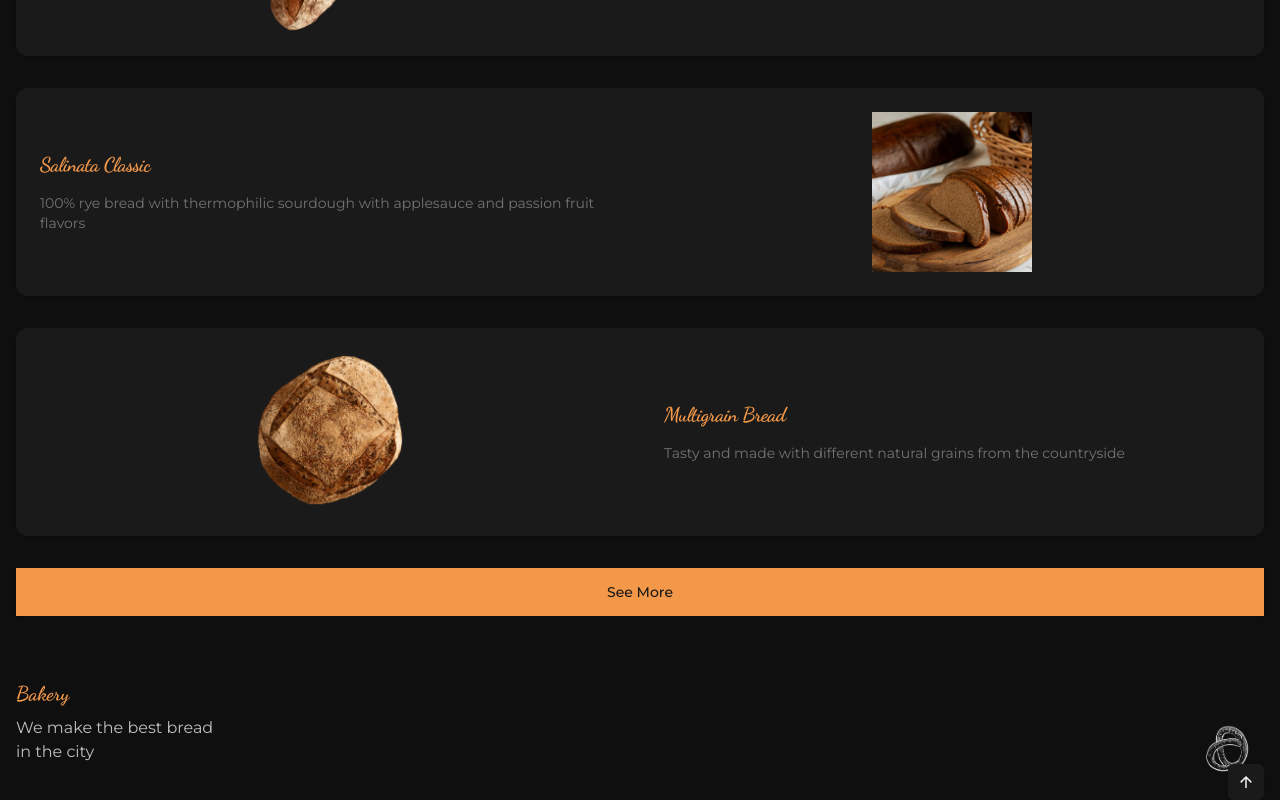
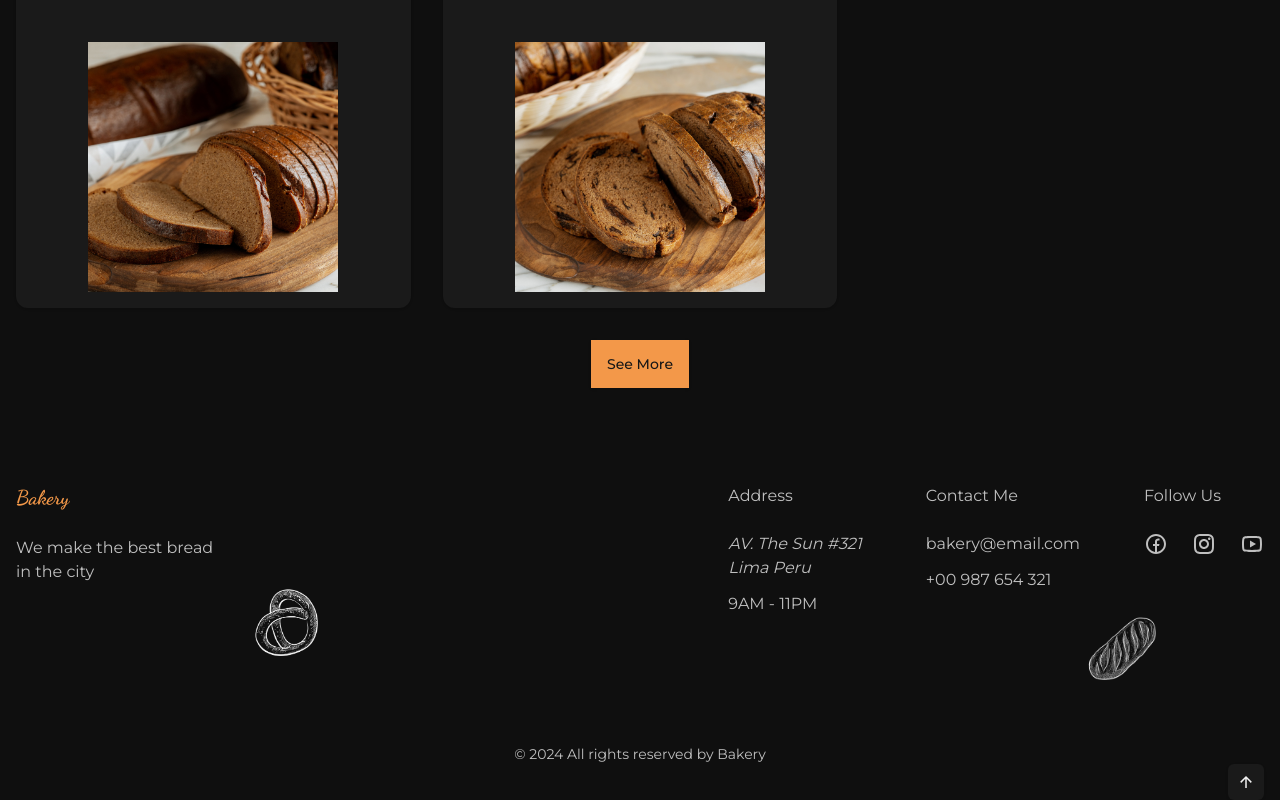
Before and after one commit to azamat-cto/bakery, a Next.js app: page /news in a window 1280 px wide. Shown: the part 800-1600 px from the top of the page. Built offline with nearby package versions, Linux system fonts and the light colour scheme.

Commit message:
Add responsive

```diff
--- a/src/app/news/page.tsx
+++ b/src/app/news/page.tsx
@@ -24,11 +24,11 @@ const items = [
         image: NewBread1,
     },
     {
-        id: "salinata-prunes",
-        title: "Salinata Prunes",
+        id: "multigrain-bread",
+        title: "Multigrain Bread",
         description:
-            "100% rye bread with thermophilic sourdough flavored with applesauce and passion fruit, with prunes",
-        image: NewBread2,
+            "Tasty and made with different natural grains from the countryside",
+        image: NewBread5,
     },
     {
         id: "grain-bread",
@@ -45,11 +45,11 @@ const items = [
         image: NewBread4,
     },
     {
-        id: "multigrain-bread",
-        title: "Multigrain Bread",
+        id: "salinata-prunes",
+        title: "Salinata Prunes",
         description:
-            "Tasty and made with different natural grains from the countryside",
-        image: NewBread5,
+            "100% rye bread with thermophilic sourdough flavored with applesauce and passion fruit, with prunes",
+        image: NewBread2,
     },
 ];
 
@@ -61,29 +61,31 @@ function News() {
                     New Breads
                 </h2>
 
-                <div className="grid gap-y-8 pt-6">
-                    <div className="grid gap-8">
+                <div className="grid gap-y-8 pt-6 lg:pt-16">
+                    <div className="grid gap-8 xs:grid-cols-1 sm:grid-cols-2 md:grid-cols-[repeat(3,1fr)]">
                         {items.map((item, index) => (
                             <Card
-                                className="grid grid-cols-2 items-center border-none"
+                                className="flex grid-cols-subgrid flex-col items-center border-none text-center xs:flex-row xs:text-start sm:flex-col sm:justify-between lg:text-center"
                                 key={item.id}
                             >
                                 <CardHeader>
-                                    <CardTitle className="mb-2 font-display text-xl text-primary">
+                                    <CardTitle className="mb-2 font-display text-xl text-primary lg:text-4xl">
                                         {item.title}
                                     </CardTitle>
-                                    <CardDescription className="text-sm">
+                                    <CardDescription className="text-sm lg:px-6">
                                         {item.description}
                                     </CardDescription>
                                 </CardHeader>
                                 <CardContent
                                     className={cn(
-                                        "p-6 justify-self-center",
-                                        index % 2 === 0 ? "-order-1" : "",
+                                        "xs:p-4 justify-self-center",
+                                        index % 2 === 0
+                                            ? "xs:-order-1 sm:order-[initial]"
+                                            : "",
                                     )}
                                 >
                                     <Image
-                                        className="w-[160px]"
+                                        className="max-w-[160px] lg:max-w-[250px]"
                                         src={item.image}
                                         alt={item.title}
                                         width={650}
@@ -95,7 +97,7 @@ function News() {
                         ))}
                     </div>
 
-                    <Button className="h-12 rounded-none text-accent-foreground">
+                    <Button className="mx-auto h-12 rounded-none text-accent-foreground">
                         See More
                     </Button>
                 </div>
--- a/src/components/Footer.tsx
+++ b/src/components/Footer.tsx
@@ -10,12 +10,12 @@ import IconYouTubeLine from "./icons/line/IconYouTubeLine";
 
 function Footer() {
     return (
-        <footer className="pb-8 pt-12">
+        <footer className="pb-8 pt-12 lg:pb-12 lg:pt-20">
             <div className="container relative">
-                <div className="grid gap-y-16">
+                <div className="grid gap-y-16 md:grid-cols-[repeat(2,max-content)] md:justify-between">
                     <div>
                         <Link
-                            className="mb-2 inline-block font-display text-xl text-primary transition-colors hover:text-primary-alt"
+                            className="mb-2 inline-block font-display text-xl text-primary transition-colors hover:text-primary-alt lg:mb-6"
                             href="/"
                         >
                             Bakery
@@ -25,9 +25,9 @@ function Footer() {
                         </p>
                     </div>
 
-                    <div className="grid grid-cols-2 gap-x-8 gap-y-16">
+                    <div className="grid grid-cols-[max-content] gap-x-8 gap-y-16 2xs:grid-cols-2 sm:grid-cols-[repeat(3,max-content)] lg:gap-x-16">
                         <div>
-                            <h3 className="mb-5">Address</h3>
+                            <h3 className="mb-5 lg:mb-6">Address</h3>
 
                             <ul className="grid gap-y-3">
                                 <li>
@@ -46,7 +46,7 @@ function Footer() {
                         </div>
 
                         <div>
-                            <h3 className="mb-5">Contact Me</h3>
+                            <h3 className="mb-5 lg:mb-6">Contact Me</h3>
 
                             <ul className="grid gap-y-3">
                                 <li>
@@ -63,9 +63,9 @@ function Footer() {
                         </div>
 
                         <div>
-                            <h3 className="mb-5">Follow Us</h3>
+                            <h3 className="mb-5 lg:mb-6">Follow Us</h3>
 
-                            <ul className="flex items-center gap-x-4">
+                            <ul className="flex items-center gap-x-4 lg:gap-x-6">
                                 <li>
                                     <Link
                                         className="text-2xl text-foreground transition-colors hover:text-primary"
@@ -102,14 +102,14 @@ function Footer() {
                 </div>
 
                 <Image
-                    className="absolute right-6 top-10 w-[60px]"
+                    className="absolute right-6 top-10 max-w-[60px] md:top-24 lg:left-60 lg:right-[initial] lg:max-w-[90px]"
                     src={Bread4}
                     alt="Bread"
                     width={286}
                     height={281}
                 />
                 <Image
-                    className="absolute left-36 top-72 w-[70px]"
+                    className="absolute left-36 top-72 max-w-[70px] md:top-32 lg:left-[initial] lg:right-28 lg:max-w-[90px]"
                     src={Bread3}
                     alt="Bread"
                     width={226}
@@ -117,7 +117,7 @@ function Footer() {
                 />
             </div>
 
-            <div className="mt-24 text-center text-sm">
+            <div className="mt-24 text-center text-sm lg:mt-32">
                 &#169; {new Date().getFullYear()} All rights reserved by Bakery
             </div>
         </footer>
--- a/src/components/Header.tsx
+++ b/src/components/Header.tsx
@@ -74,11 +74,12 @@ function Header() {
                     </Link>
 
                     <nav className="hidden md:block">
-                        <ul className="flex items-center gap-x-4">
+                        <ul className="flex items-center gap-x-16">
                             {links.map((link) => (
                                 <li key={link.key}>
                                     <Link
                                         className={cn(
+                                            "font-medium",
                                             pathname === link.url &&
                                                 "text-primary",
                                         )}
--- a/src/components/VisitSection.tsx
+++ b/src/components/VisitSection.tsx
@@ -7,8 +7,7 @@ import { Button } from "./ui/button";
 
 function VisitSection() {
     return (
-        <section className="pb-4 pt-20">
-            <div className="container relative">
+        <section className="relative pb-4 pt-20 lg:pt-36">
             <Image
                 className="absolute inset-0 -z-10 size-full object-cover object-center"
                 src={VisitBg}
@@ -18,7 +17,8 @@ function VisitSection() {
             />
             <div className="absolute left-0 top-0 -z-10 size-full bg-gradient-mask2" />
 
-                <div className="grid py-12">
+            <div className="container">
+                <div className="grid py-12 xs:grid-cols-[400px] xs:justify-center">
                     <div className="text-center">
                         <h2 className="mb-6 text-center font-display text-4xl text-heading">
                             Visit Our Store
--- a/tailwind.config.ts
+++ b/tailwind.config.ts
@@ -7,6 +7,31 @@ const config = {
     content: ["./src/**/*.{js,ts,jsx,tsx,mdx}"],
     prefix: "",
     theme: {
+        screens: {
+            "3xs": "320px",
+            // => @media (min-width: 320px) { ... }
+
+            "2xs": "375px",
+            // => @media (min-width: 375px) { ... }
+
+            xs: "425px",
+            // => @media (min-width: 425px) { ... }
+
+            sm: "575px",
+            // => @media (min-width: 575px) { ... }
+
+            md: "768px",
+            // => @media (min-width: 768px) { ... }
+
+            lg: "1024px",
+            // => @media (min-width: 1024px) { ... }
+
+            xl: "1280px",
+            // => @media (min-width: 1280px) { ... }
+
+            "2xl": "1536px",
+            // => @media (min-width: 1536px) { ... }
+        },
         container: {
             center: true,
             padding: "1rem",
```
Also changed, not shown: src/app/about/page.tsx (+4 -4 lines), src/app/favorites/page.tsx (+17 -9 lines), src/app/page.tsx (+10 -10 lines). Lines whose indentation alone changed are shown as unchanged.
